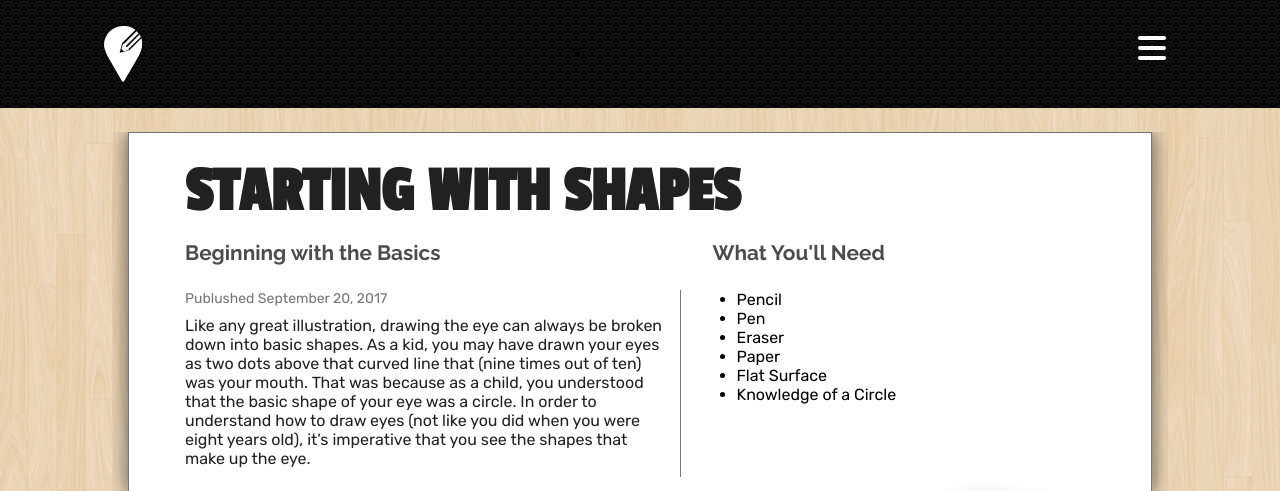
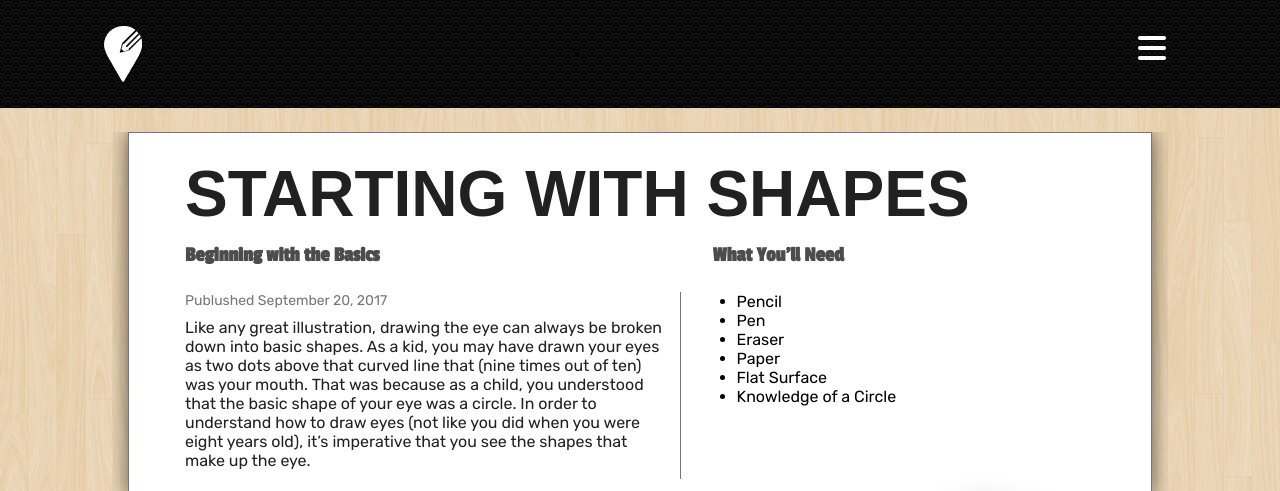
Before and after one commit to jonathanhemingway/creation_station, a plain HTML site: page index.html in a window 1280 px wide. Shown: the top 491 px of the page. Drawn offline with Linux system fonts and the light colour scheme; a script that the page names is missing.

Commit message:
Added Filson soft and took away Raleway

```diff
--- a/css/main.css
+++ b/css/main.css
@@ -261,7 +261,7 @@ color: #dddddd;
 }
 
 .content h1{
-  font-family: 'Passion One', cursive;
+  font-family: filson-soft, sans-serif;
   font-size: 1.7rem;
   text-transform: uppercase;
   margin-bottom: 0;
@@ -270,7 +270,7 @@ color: #dddddd;
 }
 
 .content h2{
-  font-family: 'Raleway', sans-serif;
+  font-family: 'Passion One', cursive;
   font-size: 1rem;
   margin-top: 5px;
   color: rgba(0, 0, 0, 0.70)
```
